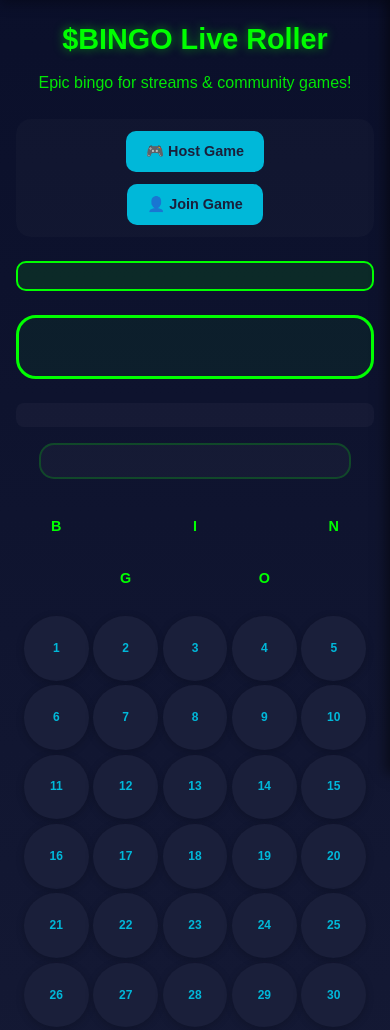
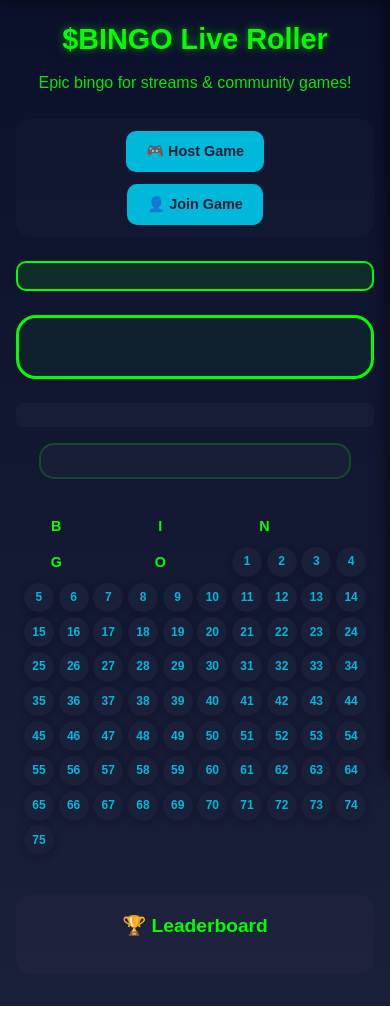
Before and after one commit to bingoXRP/bingo-site, a plain HTML site: page bingo-roller.html in a window 390 px wide. Shown: the part 70-1100 px from the top of the page. After the commit the page ends 1076 px from the top, so only its background shows below. Drawn offline with Linux system fonts and the light colour scheme; no server answers.

Commit message:
Update bingo-roller.css

```diff
--- a/assets/css/bingo-roller.css
+++ b/assets/css/bingo-roller.css
@@ -132,16 +132,16 @@ input:focus {
 
 .bingo-board {
   display: grid;
-  grid-template-columns: repeat(5, 1fr);
-  grid-template-rows: auto repeat(15, 1fr);
+  grid-template-columns: repeat(10, minmax(40px, 1fr));
   gap: clamp(0.4rem, 1vw, 0.8rem);
   justify-items: center;
-  max-width: min(98vw, 900px);
+  max-width: min(98vw, 1000px);
   margin: 1.5rem auto;
   padding: 0.5rem;
 }
 
 .bingo-board .header {
+  grid-column: span 2;
   color: var(--color-accent);
   font-weight: 800;
   font-size: clamp(0.9rem, 1.8vw, 1.4rem);
@@ -402,7 +402,7 @@ input:focus {
 
 @media (max-width: 767px) {
   .bingo-board {
-    grid-template-columns: repeat(5, 1fr);
+    grid-template-columns: repeat(10, minmax(28px, 1fr));
     gap: 0.3rem;
   }
 
@@ -434,6 +434,6 @@ input:focus {
 
 @media (min-width: 768px) and (max-width: 1024px) {
   .bingo-board {
-    grid-template-columns: repeat(5, 1fr);
+    grid-template-columns: repeat(10, minmax(32px, 1fr));
   }
 }
```
